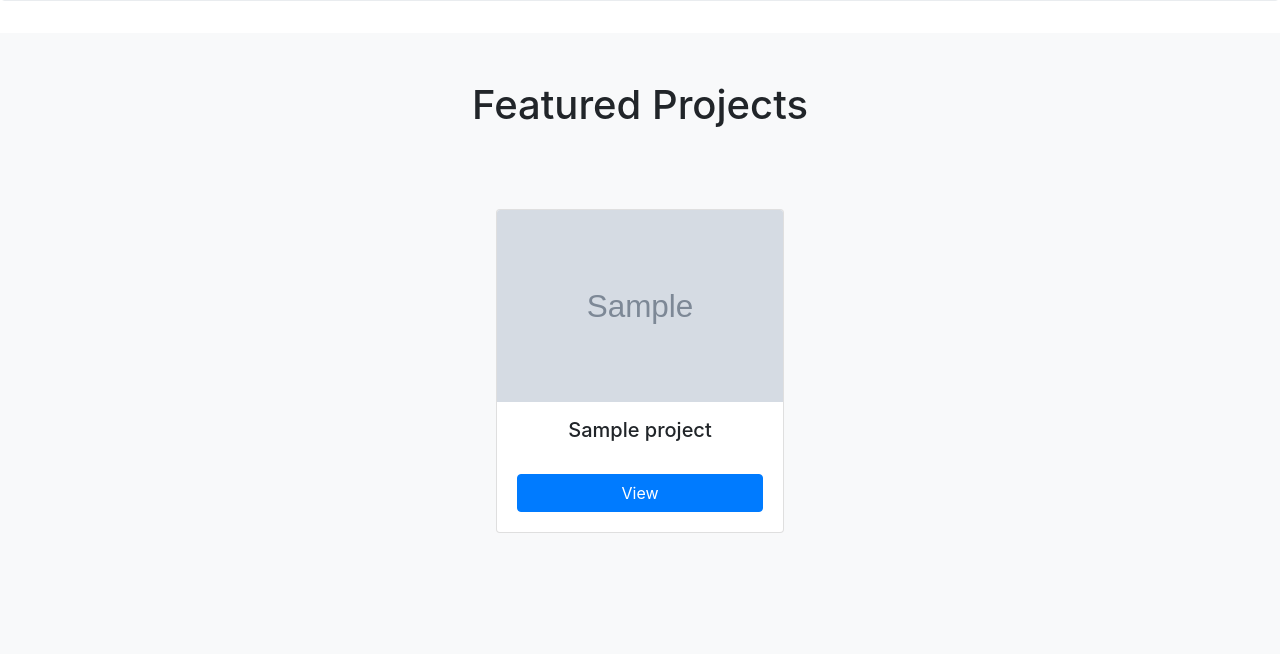
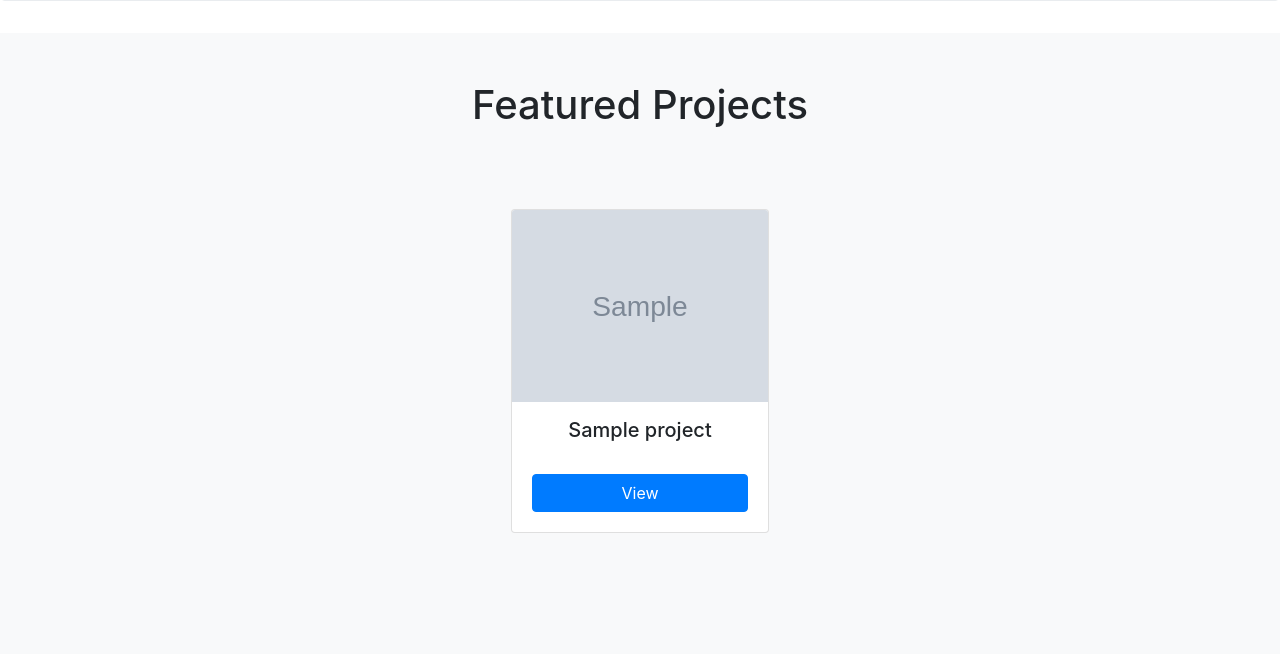
Before and after one commit to zanedma/portfolio-site, a Django app: page / in a window 1280 px wide. Shown: the part 505-1159 px from the top of the page. Run offline with Django 3.2, Linux system fonts and the light colour scheme; tables that the repository leaves empty hold one stand-in row (values such as "Sample post"); grey boxes marked "Sample" are stand-in pictures; some libraries are stand-ins or nearby versions.

Commit message:
remove width style

```diff
--- a/templates/projectcards.html
+++ b/templates/projectcards.html
@@ -40,7 +40,7 @@
       {% for project in projects.all %}
         {% if project.featured %}
           <div class="mb-4">
-            <div class="card h-100" style="width: 18rem;">
+            <div class="card h-100">
               {% if project.image.url != None %}
                 <img class="card-img-top" src="{{ project.image.url }}">
               {% endif %}
```
